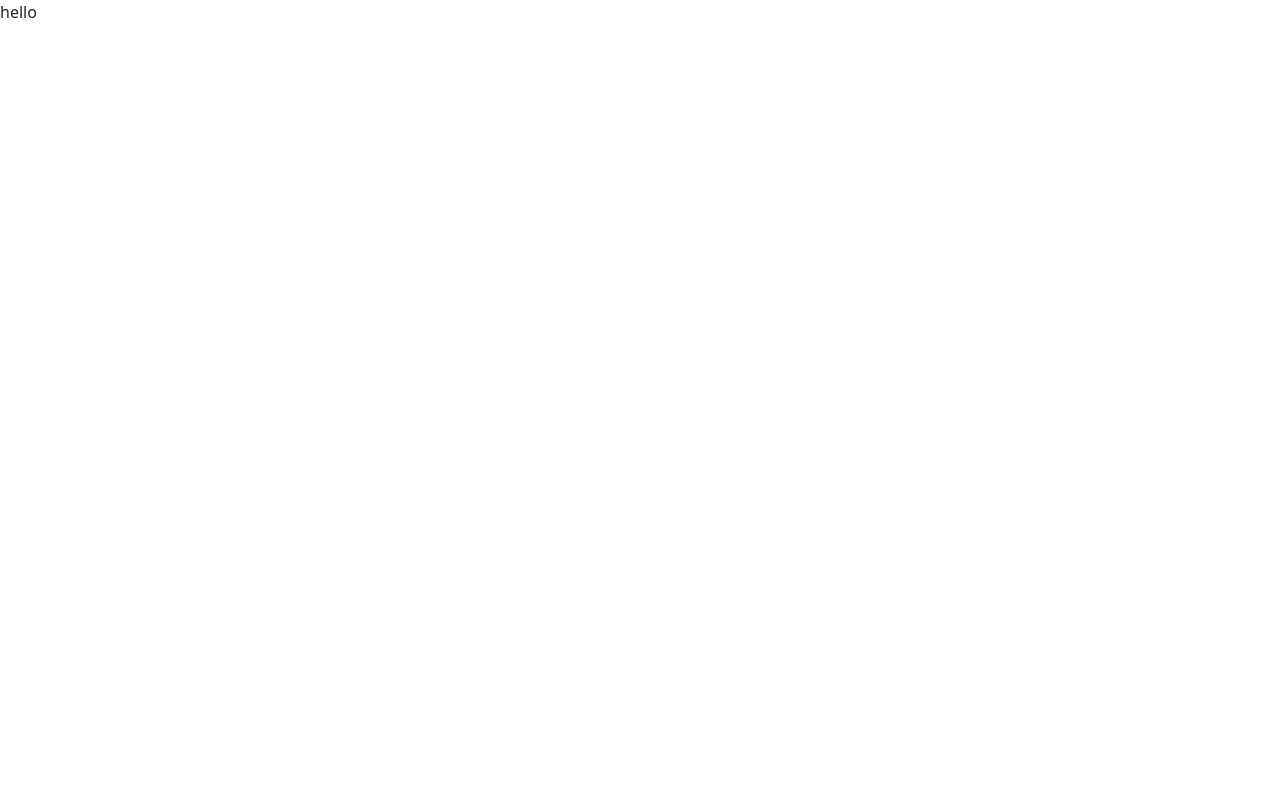
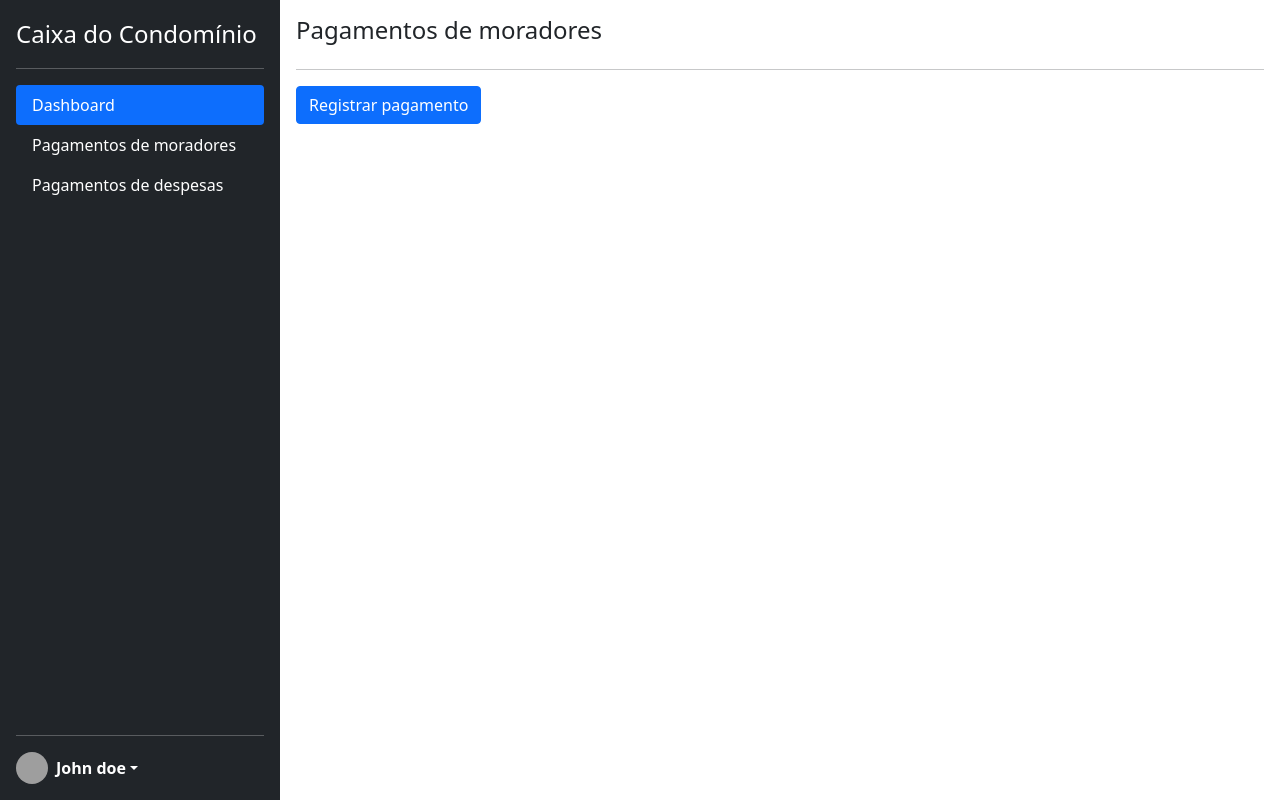
Before and after one commit to GustaSilvaBr/condominium-cash, a React (Create React App) app: page / in a window 1280 px wide. Built offline with nearby package versions, Linux system fonts and the light colour scheme; grey boxes are pictures that could not be loaded.

Commit message:
:lipstick: feat: side bar and modal

```diff
--- a/src/App.tsx
+++ b/src/App.tsx
@@ -1,9 +1,33 @@
 import React from 'react';
+
+import { Sidebar } from './components/Sidebar/Index';
+import { BtnOpenModal } from './components/BtnOpenModal/Index';
+import { Modal } from './components/Modal/Index';
+
 
 function App() {
   return (
     <div className="App">
-     hello
+      <Sidebar />
+      <div className="p-3">
+
+        <h1 className='h4 mb-4'>Pagamentos de moradores</h1>
+        <hr />
+
+
+
+        <div className='row m-0'>
+
+          <div className="col-4 p-0">
+            <BtnOpenModal modalId='storePaymentId' title='Registrar pagamento' />
+
+            <Modal title='Registrar pagamento' confirmationText='Registrar' modalId='storePaymentId'>
+              campos para preencher
+            </Modal>
+          </div>
+
+        </div>
+      </div>
     </div>
   );
 }
--- /dev/null
+++ b/src/components/BtnOpenModal/Index.tsx
@@ -0,0 +1,14 @@
+import React from 'react';
+
+interface BtnOpenModalInterface {
+    title: string,
+    modalId: string
+}
+
+export function BtnOpenModal({ title, modalId }: BtnOpenModalInterface) {
+    return (
+        <button type="button" className="btn btn-primary" data-bs-toggle="modal" data-bs-target={`#${modalId}`}>
+            {title}
+        </button>
+    )
+}
--- /dev/null
+++ b/src/components/Modal/Index.tsx
@@ -0,0 +1,30 @@
+import React, { ReactNode } from 'react';
+
+interface ModalInterface {
+    modalId: string,
+    title: string,
+    confirmationText: string,
+    children: ReactNode,
+}
+
+export function Modal({ modalId, title, confirmationText, children }: ModalInterface) {
+    return (
+        <div className="modal fade" id={modalId} data-bs-backdrop="static" data-bs-keyboard="false" tabIndex={-1} aria-labelledby={`${modalId}Label`} aria-hidden="true">
+            <div className="modal-dialog">
+                <div className="modal-content">
+                    <div className="modal-header">
+                        <h5 className="modal-title" id={`${modalId}Label`}>{title}</h5>
+                        <button type="button" className="btn-close" data-bs-dismiss="modal" aria-label="Close"></button>
+                    </div>
+                    <div className="modal-body">
+                        {children}
+                    </div>
+                    <div className="modal-footer">
+                        <button type="button" className="btn btn-secondary" data-bs-dismiss="modal">Close</button>
+                        <button type="button" className="btn btn-primary">{confirmationText}</button>
+                    </div>
+                </div>
+            </div>
+        </div>
+    )
+}
--- /dev/null
+++ b/src/components/Sidebar/Index.tsx
@@ -0,0 +1,43 @@
+import React from 'react';
+
+import './styles.scss';
+
+export function Sidebar() {
+    return (
+        <div className="d-flex flex-column flex-shrink-0 p-3 text-white bg-dark sidebar" style={{ "width": "280px" }}>
+            <a href="/" className="d-flex align-items-center mb-3 mb-md-0 me-md-auto text-white text-decoration-none">
+                <span className="fs-4">Caixa do Condomínio</span>
+            </a>
+            <hr />
+            <ul className="nav nav-pills flex-column mb-auto">
+                <li className="nav-item">
+                    <a href="#" className="nav-link active" aria-current="page">
+                        Dashboard
+                    </a>
+                </li>
+                <li>
+                    <a href="#" className="nav-link text-white">
+                        Pagamentos de moradores
+                    </a>
+                </li>
+                <li>
+                    <a href="#" className="nav-link text-white">
+                        Pagamentos de despesas
+                    </a>
+                </li>
+            </ul>
+            <hr />
+            <div className="dropdown">
+                <a href="#" className="d-flex align-items-center text-white text-decoration-none dropdown-toggle" id="dropdownUser1" data-bs-toggle="dropdown" aria-expanded="false">
+                    <img src="https://github.com/mdo.png" alt="" width="32" height="32" className="rounded-circle me-2" />
+                    <strong>John doe</strong>
+                </a>
+                <ul className="dropdown-menu dropdown-menu-dark text-small shadow" aria-labelledby="dropdownUser1">
+                    <li><a className="dropdown-item" href="#">Profile</a></li>
+                    <li><hr className="dropdown-divider" /></li>
+                    <li><a className="dropdown-item" href="#">Sign out</a></li>
+                </ul>
+            </div>
+        </div>
+    )
+}
--- /dev/null
+++ b/src/components/Sidebar/styles.scss
@@ -0,0 +1,3 @@
+div.sidebar {
+    height: 100vh;
+}
--- a/src/styles/global.scss
+++ b/src/styles/global.scss
@@ -0,0 +1,6 @@
+div.App {
+    display: grid;
+    grid-template-columns: 280px 1fr;
+
+    height: 100vh;
+}
```
Also changed, not shown: src/components/BtnOpenModal/styles.scss (added), src/components/Modal/styles.scss (added).
